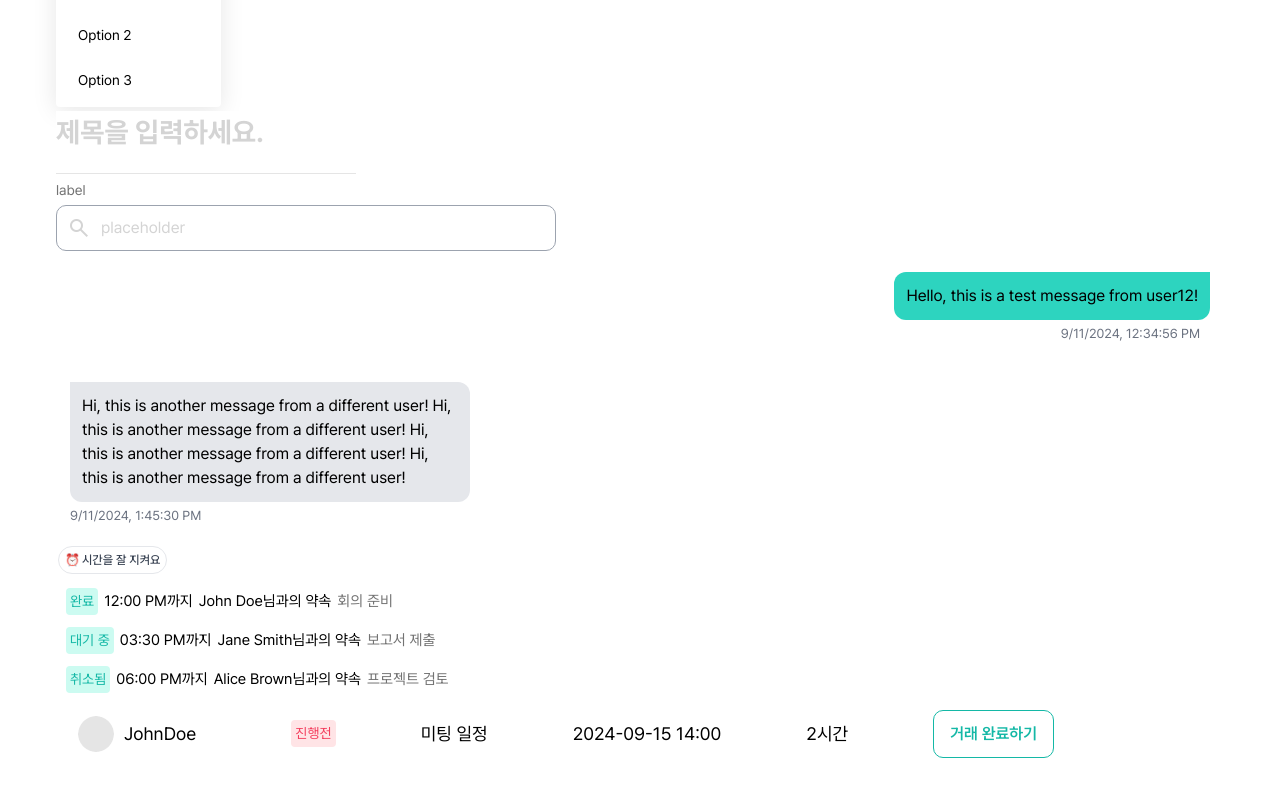
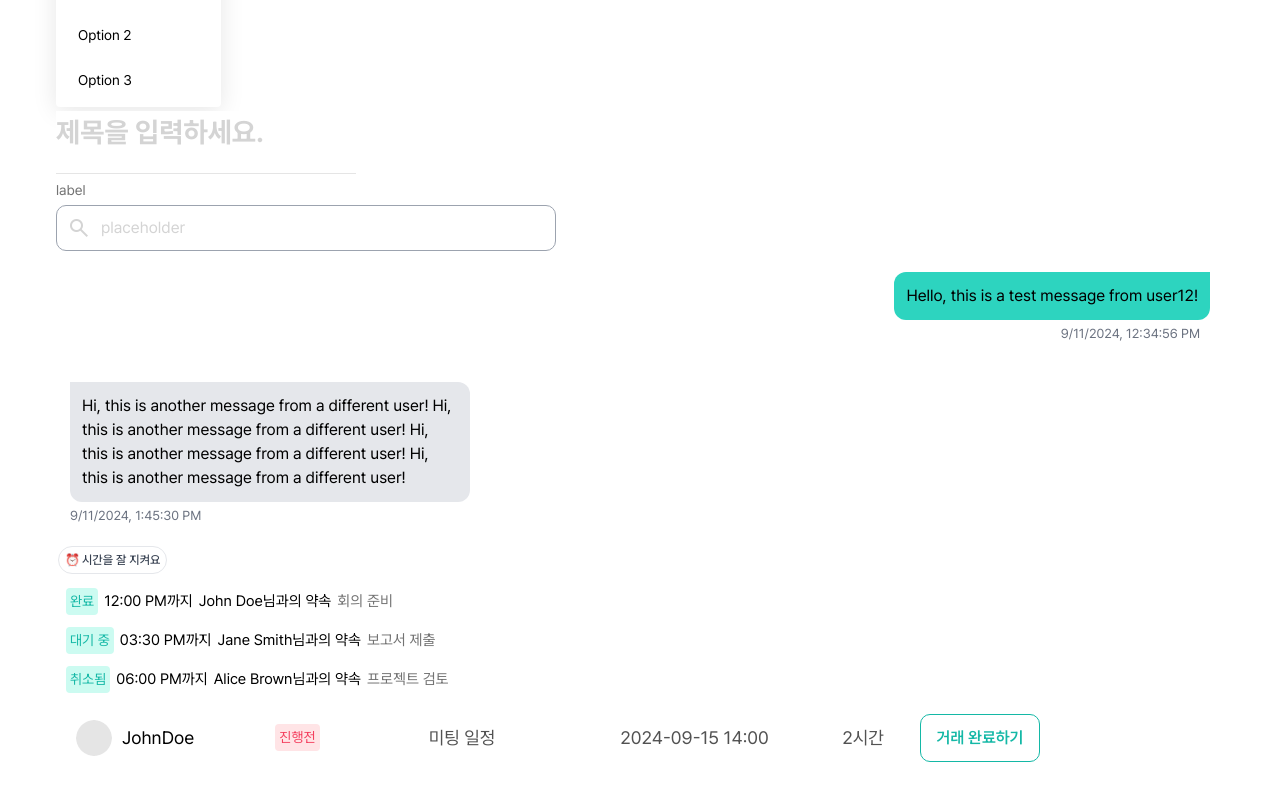
Before and after one commit to tikkle-a501/tikkle, a Next.js app in the folder front/tikkle/: page / in a window 1280 px wide. Shown: the part 1225-2025 px from the top of the page. Built offline with nearby package versions, Linux system fonts and the light colour scheme.

Commit message:
feat: 히스토리 리스트 컴포넌트에 고정 너비 지정, 색상 피그마대로 수정
S11P21A501-123:

```diff
--- a/front/tikkle/src/components/list/HistoryList.tsx
+++ b/front/tikkle/src/components/list/HistoryList.tsx
@@ -25,9 +25,8 @@ const HistoryList: React.FC<HistoryListProps> = ({
   buttonText,
 }) => {
   return (
-    <Link href={`/board/${boardId}`} passHref>
-      <div className="inline-flex w-[1010px] h-[61px] justify-between items-center px-12 text-18 cursor-pointer">
-        <div className="flex p-10 items-center gap-10">
+    <div className="inline-flex w-[1010px] h-[61px] items-center px-10 text-18">
+      <div className="flex w-[172px] p-10 items-center gap-10">
         <Image
           src={profileImg}
           alt={`${nickname} profile`}
@@ -37,13 +36,24 @@ const HistoryList: React.FC<HistoryListProps> = ({
         />
         <div>{nickname}</div>
       </div>
+      <div className="flex w-[119px] justify-center items-center">
         <Badge size="l" color="red">
           {/* 추후 뱃지 컬러를 동적으로 받는 로직 작성 필요 */}
           {status}
         </Badge>
-        <div className="truncate">{title}</div>
-        <div>{appointmentTime}</div>
-        <div>{time}시간</div>
+      </div>
+      <Link href={`/board/${boardId}`} passHref>
+        <div className="flex w-[210px] justify-center items-center truncate cursor-pointer text-warmGray600">
+          {title}
+        </div>
+      </Link>
+      <div className="flex w-[255px] justify-center items-center text-warmGray600">
+        {appointmentTime}
+      </div>
+      <div className="flex w-[82px] justify-center items-center text-warmGray600">
+        {time}시간
+      </div>
+      <div className="flex w-[152px] justify-center items-center">
         <Button
           size="m"
           variant="primary"
@@ -51,7 +61,7 @@ const HistoryList: React.FC<HistoryListProps> = ({
           main={`${buttonText}`}
         ></Button>
       </div>
-    </Link>
+    </div>
   );
 };
 
```
Lines whose indentation alone changed are shown as unchanged.
